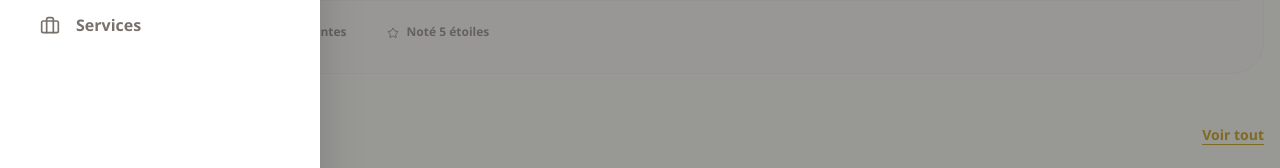
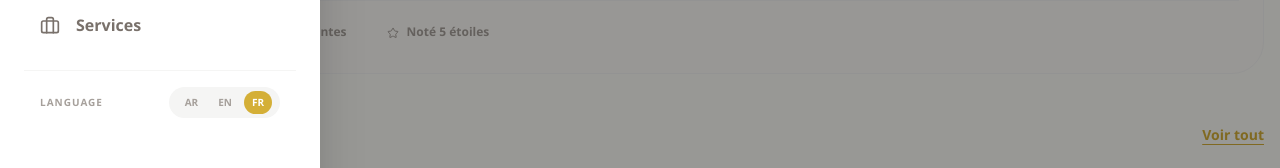
Before and after one commit to khalilallam809-crypto/DAR-LALHOM, a React (Vite) app: page / in a window 1280 px wide. Both pictures are taken after a click on the button 36 px from the left and 32 px from the top of the page. Shown: the part 347-515 px from the top of the page. Built offline with nearby package versions, Linux system fonts and the light colour scheme.

Commit message:
new update

```diff
--- a/src/App.tsx
+++ b/src/App.tsx
@@ -667,6 +667,15 @@ export default function App() {
                   <span>{t.navigation.services}</span>
                 </button>
 
+                <div className="mt-4 pt-4 border-t border-stone-100 flex items-center justify-between px-4">
+                  <span className="text-[10px] font-black text-stone-400 uppercase tracking-widest leading-none">{isRtl ? 'اللغة' : 'Language'}</span>
+                  <div className="flex items-center gap-1 bg-stone-100 p-1 rounded-full px-2">
+                    <button onClick={() => setLang('ar')} className={`text-[10px] font-bold px-2 py-1 rounded-full transition-all ${lang === 'ar' ? 'bg-gold text-white' : 'text-stone-400'}`}>AR</button>
+                    <button onClick={() => setLang('en')} className={`text-[10px] font-bold px-2 py-1 rounded-full transition-all ${lang === 'en' ? 'bg-gold text-white' : 'text-stone-400'}`}>EN</button>
+                    <button onClick={() => setLang('fr')} className={`text-[10px] font-bold px-2 py-1 rounded-full transition-all ${lang === 'fr' ? 'bg-gold text-white' : 'text-stone-400'}`}>FR</button>
+                  </div>
+                </div>
+
                 {currentUser && (
                    <button
                     onClick={() => { setCurrentTab('profile'); setIsSidebarOpen(false); }}
```
